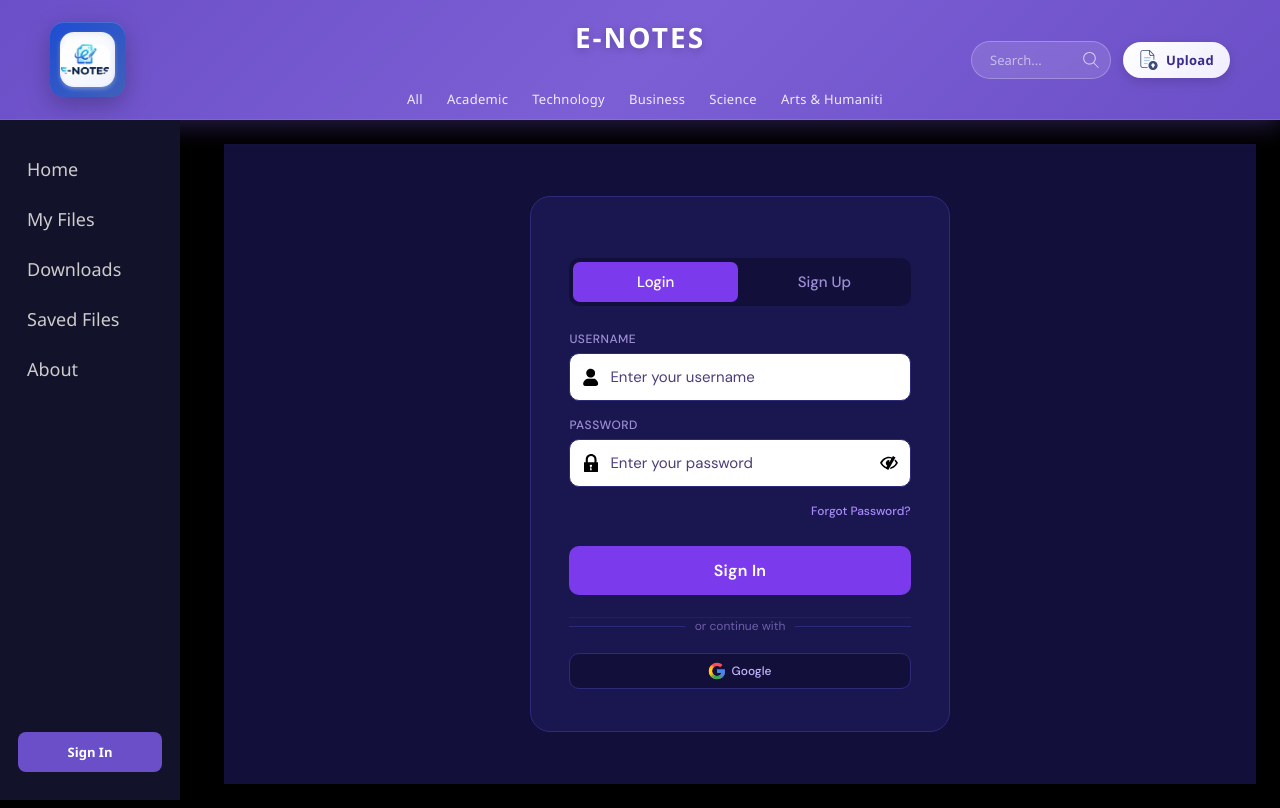
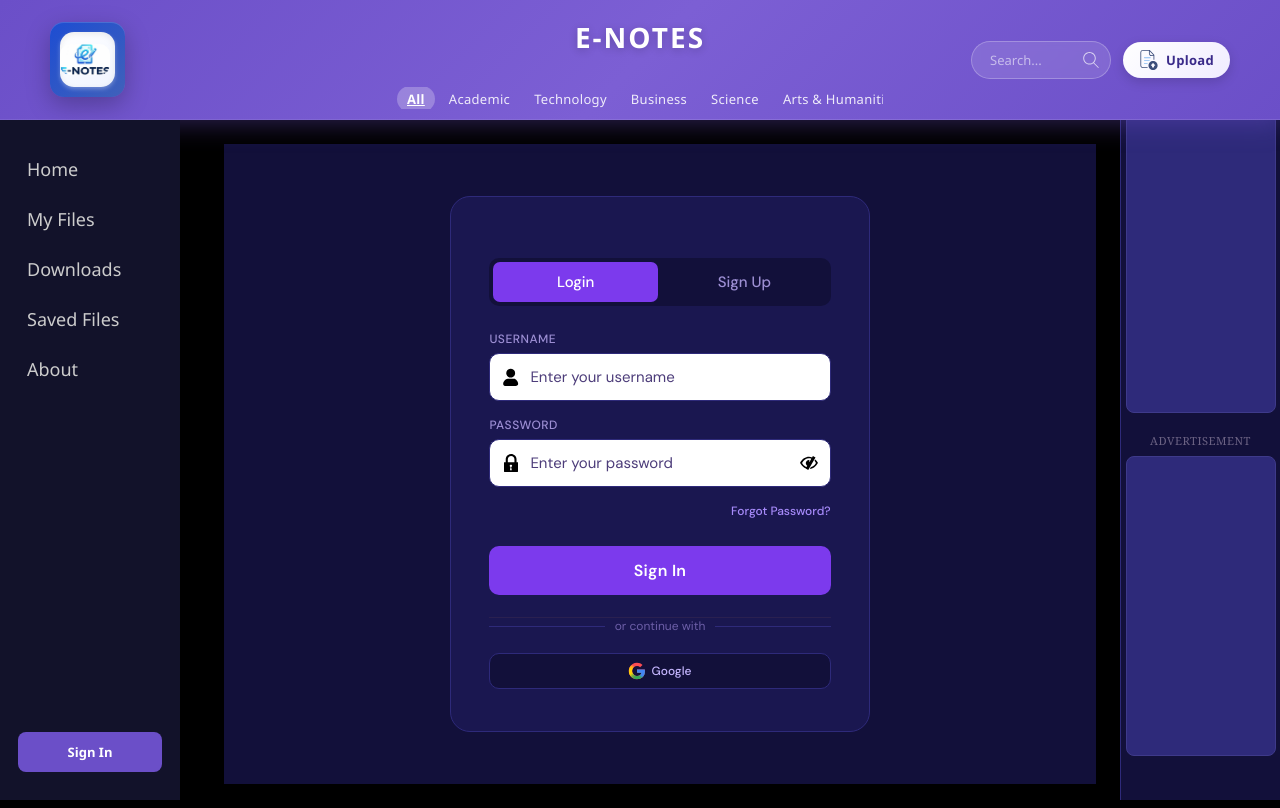
Before and after one commit to Ashwathprabhu-108/E-notes-MERN, a React (Vite) app in the folder Frontend/: page /login in a window 1280 px wide. Built offline with nearby package versions, Linux system fonts and the light colour scheme.

Commit message:
initial commit - full project

```diff
--- a/Frontend/src/App.css
+++ b/Frontend/src/App.css
@@ -2,6 +2,61 @@
   margin-left: 200px;
   padding: 24px;
   flex: 1;
+  margin-right: 160px;
+}
+
+.ad-sidebar {
+  width: 160px;
+  position: fixed;
+  right: 0;
+  top: 70px;
+  height: calc(100vh - 70px);
+  background: #12103a;
+  border-left: 1px solid #2e2a7a;
+  padding: 20px 0;
+  display: flex;
+  flex-direction: column;
+  gap: 20px;
+  align-items: center;
+  overflow-y: auto;
+}
+
+.ad-slot-wrapper {
+  display: flex;
+  flex-direction: column;
+  align-items: center;
+  gap: 8px;
+}
+
+.ad-label {
+  font-size: 0.7rem;
+  color: #6b6283;
+  font-weight: 500;
+  letter-spacing: 0.5px;
+  text-transform: uppercase;
+}
+
+.ad-slot {
+  width: 150px;
+  height: 300px;
+  background: #2e2a7a;
+  border-radius: 8px;
+  display: flex;
+  align-items: center;
+  justify-content: center;
+  color: #9d8fd4;
+  font-size: 0.8rem;
+  border: 1px solid #3e3a8a;
+}
+
+@media (max-width: 1200px) {
+  .ad-sidebar {
+    display: none;
+  }
+
+  .main-content {
+    margin-right: 0;
+  }
 }
 
 @media (max-width: 800px) {
--- a/Frontend/src/App.jsx
+++ b/Frontend/src/App.jsx
@@ -12,10 +12,12 @@ import AuthCallback from "./Pages/AuthCallback";
 import MyFiles from "./Pages/MyFiles/MyFiles";
 import Downloads from "./Pages/Downloads/Downloads";
 import PreviewFile from "./components/PreviewFile/PreviewFile";
+import { SearchFilterProvider } from "./context/SearchFilterContext";
 
 function App() {
   return (
     <BrowserRouter>
+      <SearchFilterProvider>
         <div className="app">
           <Navbar />
           <div style={{ display: "flex" }}>
@@ -33,8 +35,23 @@ function App() {
                 <Route path='/preview/:fileId' element={<PreviewFile/>}/>
               </Routes>
             </main>
+            <aside className="ad-sidebar">
+              <div className="ad-slot-wrapper">
+                <div className="ad-label">Advertisement</div>
+                <div className="ad-slot" id="ad-slot-1">
+                  {/* Google Ad will go here */}
                 </div>
               </div>
+              <div className="ad-slot-wrapper">
+                <div className="ad-label">Advertisement</div>
+                <div className="ad-slot" id="ad-slot-2">
+                  {/* Google Ad will go here */}
+                </div>
+              </div>
+            </aside>
+          </div>
+        </div>
+      </SearchFilterProvider>
     </BrowserRouter>
   );
 }
--- a/Frontend/src/Pages/Home/Home.css
+++ b/Frontend/src/Pages/Home/Home.css
@@ -24,7 +24,8 @@
 
 .loading,
 .error-message,
-.empty-state {
+.empty-state,
+.no-files-found {
   text-align: center;
   padding: 3rem;
   font-size: 1.1rem;
--- a/Frontend/src/Pages/Home/Home.jsx
+++ b/Frontend/src/Pages/Home/Home.jsx
@@ -3,9 +3,11 @@ import { useNavigate } from 'react-router-dom';
 import './Home.css';
 import Saved from "../../assets/saved-icon.svg";
 import Save_later from "../../assets/saved-bookmark-icon.svg";
+import { useSearchFilter } from '../../context/SearchFilterContext';
 
 const Home = () => {
   const navigate = useNavigate();
+  const { searchQuery, selectedCategory, resetFilters } = useSearchFilter();
   const [files, setFiles] = useState([]);
   const [loading, setLoading] = useState(true);
   const [error, setError] = useState('');
@@ -145,6 +147,21 @@ const Home = () => {
     return new Date(dateString).toLocaleDateString(undefined, options);
   };
 
+  // Filter files based on search query and selected category
+  const filteredFiles = files.filter(file => {
+    const matchesCategory = selectedCategory === 'All' || file.category === selectedCategory;
+
+    const searchLower = searchQuery.toLowerCase();
+    const matchesSearch = !searchLower || (
+      file.title.toLowerCase().includes(searchLower) ||
+      (file.tags && file.tags.some(tag => tag.toLowerCase().includes(searchLower))) ||
+      file.document?.format?.toLowerCase().includes(searchLower) ||
+      file.uploadedBy?.username?.toLowerCase().includes(searchLower)
+    );
+
+    return matchesCategory && matchesSearch;
+  });
+
   if (loading) {
     return (
       <div className="home-container">
@@ -171,6 +188,16 @@ const Home = () => {
     );
   }
 
+  if (filteredFiles.length === 0) {
+    return (
+      <div className="home-container">
+        <div className="no-files-found">
+          <p>No files found matching your search or filter.</p>
+        </div>
+      </div>
+    );
+  }
+
   return (
     <div className="home-container">
       <div className="home-header">
@@ -179,7 +206,7 @@ const Home = () => {
       </div>
 
       <div className="files-grid">
-        {files.map((file) => (
+        {filteredFiles.map((file) => (
           <div key={file._id} className="file-card">
             {/* Thumbnail */}
             <div
--- a/Frontend/src/components/navbar/Navbar.css
+++ b/Frontend/src/components/navbar/Navbar.css
@@ -117,6 +117,13 @@
   color: #ffffff;
   background-color: rgba(255, 255, 255, 0.15);
   backdrop-filter: blur(4px);
+}
+
+.navbar__cat-link--active {
+  color: #ffffff;
+  background-color: rgba(255, 255, 255, 0.25);
+  text-decoration: underline;
+  font-weight: 600;
 }
 
 .navbar__actions {
--- a/Frontend/src/components/navbar/Navbar.jsx
+++ b/Frontend/src/components/navbar/Navbar.jsx
@@ -4,9 +4,20 @@ import "./Navbar.css";
 import logo from "../../assets/E-Notes.png";
 import SearchIcon from "../../assets/Search.svg";
 import UploadIcon from "../../assets/FileUpload.svg";
+import { useSearchFilter } from "../../context/SearchFilterContext";
 
 const Navbar = () => {
   const categories = ["All", "Academic", "Technology", "Business", "Science", "Arts & Humanities", "Law", "Medical", "Other"];
+  const { searchQuery, setSearchQuery, selectedCategory, setSelectedCategory } = useSearchFilter();
+
+  const handleCategoryClick = (e, category) => {
+    e.preventDefault();
+    setSelectedCategory(category);
+  };
+
+  const handleSearchChange = (e) => {
+    setSearchQuery(e.target.value);
+  };
 
   return (
     <nav className="navbar">
@@ -19,7 +30,13 @@ const Navbar = () => {
       <ul className="navbar__categories">
         {categories.map((cat) => (
           <li key={cat}>
-            <a href="#" className="navbar__cat-link">{cat}</a>
+            <a
+              href="#"
+              className={`navbar__cat-link ${selectedCategory === cat ? 'navbar__cat-link--active' : ''}`}
+              onClick={(e) => handleCategoryClick(e, cat)}
+            >
+              {cat}
+            </a>
           </li>
         ))}
       </ul>
@@ -30,6 +47,8 @@ const Navbar = () => {
             type="text"
             className="navbar__search"
             placeholder="Search..."
+            value={searchQuery}
+            onChange={handleSearchChange}
           />
           <button className="navbar__search-btn" aria-label="Search">
             <img src={SearchIcon} alt="Search" width="16" height="16" />
--- /dev/null
+++ b/Frontend/src/context/SearchFilterContext.jsx
@@ -0,0 +1,33 @@
+import React, { createContext, useState, useCallback } from 'react';
+
+export const SearchFilterContext = createContext();
+
+export const SearchFilterProvider = ({ children }) => {
+  const [searchQuery, setSearchQuery] = useState('');
+  const [selectedCategory, setSelectedCategory] = useState('All');
+
+  const resetFilters = useCallback(() => {
+    setSearchQuery('');
+    setSelectedCategory('All');
+  }, []);
+
+  return (
+    <SearchFilterContext.Provider value={{
+      searchQuery,
+      setSearchQuery,
+      selectedCategory,
+      setSelectedCategory,
+      resetFilters,
+    }}>
+      {children}
+    </SearchFilterContext.Provider>
+  );
+};
+
+export const useSearchFilter = () => {
+  const context = React.useContext(SearchFilterContext);
+  if (!context) {
+    throw new Error('useSearchFilter must be used within SearchFilterProvider');
+  }
+  return context;
+};
```
Also changed, not shown: Frontend/src/Pages/About/About.jsx (+32 -42 lines). Lines whose indentation alone changed are shown as unchanged.
